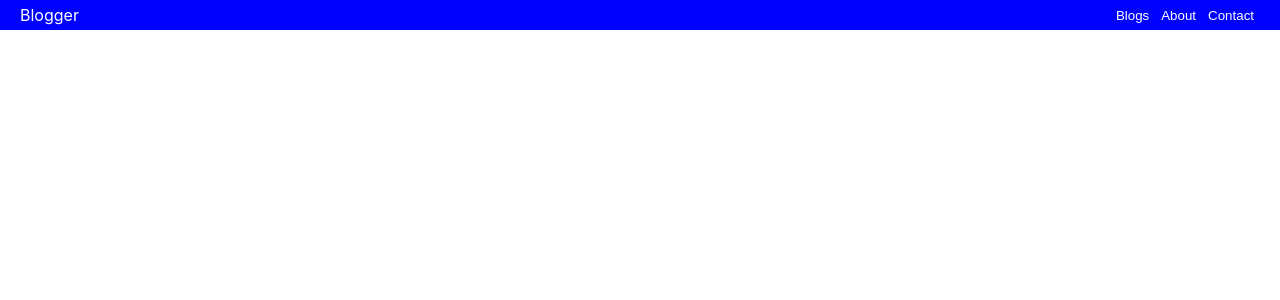
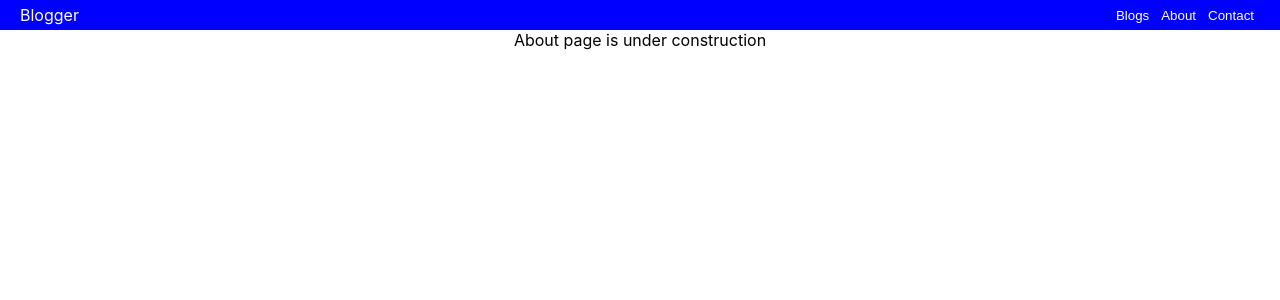
Before and after one commit to Doode1524/react-blogger-2, a React (Create React App) app: page /about in a window 1280 px wide. Shown: the top 300 px of the page. Built offline with nearby package versions, Linux system fonts and the light colour scheme.

Commit message:
stub navlink pages and wrap in router dom

```diff
--- a/src/App.js
+++ b/src/App.js
@@ -1,5 +1,9 @@
 import "./App.css";
 import Header from "./components/header/Header";
+import Blogs from "./pages/blogs/Blogs";
+import About from "./pages/about/About";
+import Contact from "./pages/contact/Contact";
+import { Routes, Route } from "react-router-dom";
 
 const App = () => {
   const headerTitle = "Blogger";
@@ -12,6 +16,11 @@ const App = () => {
   return (
     <div className="App">
       <Header title={headerTitle} navLinks={navLinks} />
+      <Routes>
+        <Route path="/blogs" element={<Blogs />} />
+        <Route path="/about" element={<About />} />
+        <Route path="/contact" element={<Contact />} />
+      </Routes>
     </div>
   );
 };
--- /dev/null
+++ b/src/pages/about/About.js
@@ -0,0 +1,9 @@
+import React from 'react'
+
+const About = () => {
+  return (
+    <div>About page is under construction</div>
+  )
+}
+
+export default About
--- /dev/null
+++ b/src/pages/blogs/Blogs.js
@@ -0,0 +1,9 @@
+import React from 'react'
+
+const Blogs = () => {
+  return (
+    <div>Blogs page is under construction</div>
+  )
+}
+
+export default Blogs
--- /dev/null
+++ b/src/pages/contact/Contact.js
@@ -0,0 +1,9 @@
+import React from 'react'
+
+const Contact = () => {
+  return (
+    <div>Contact is under development</div>
+  )
+}
+
+export default Contact
```
